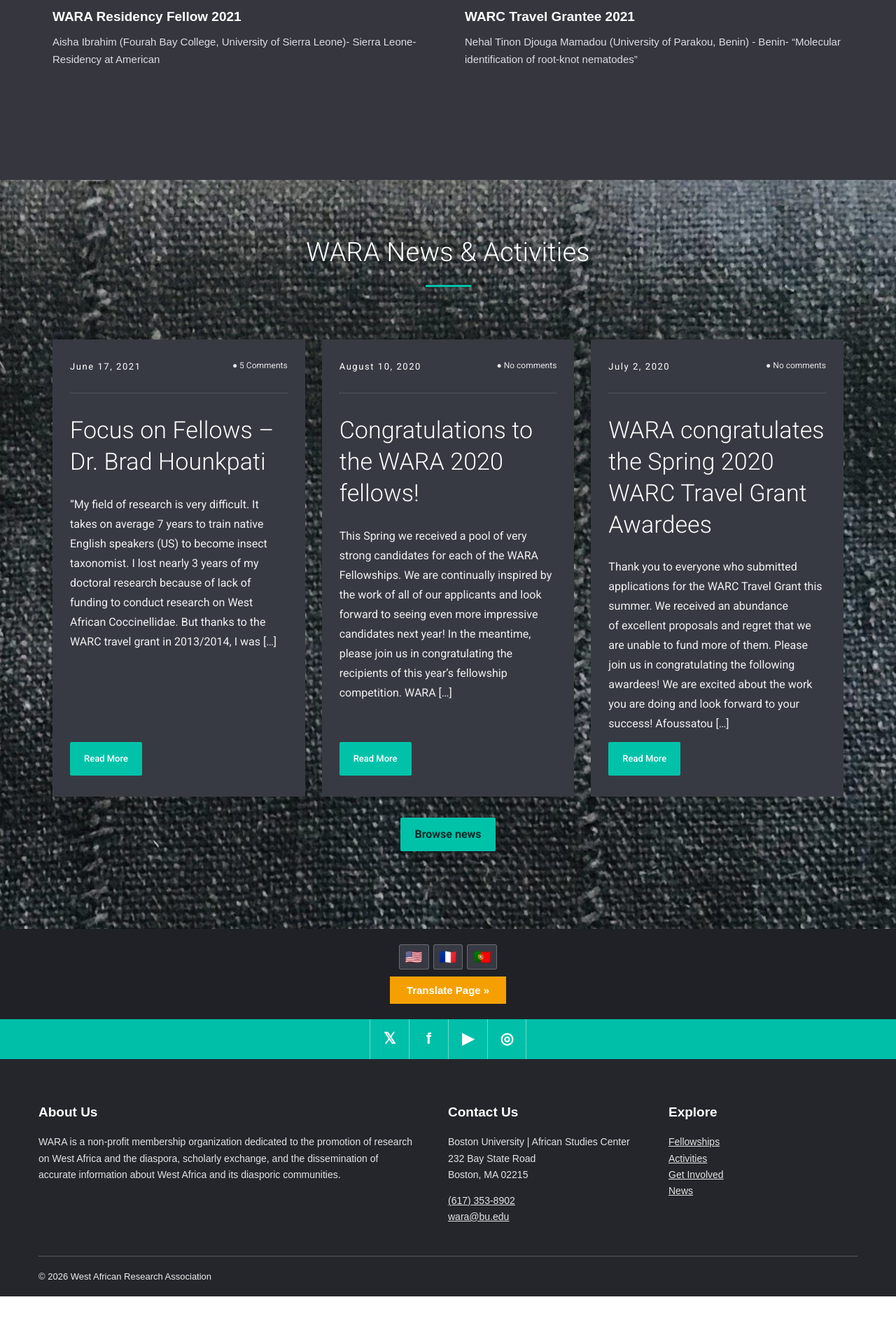
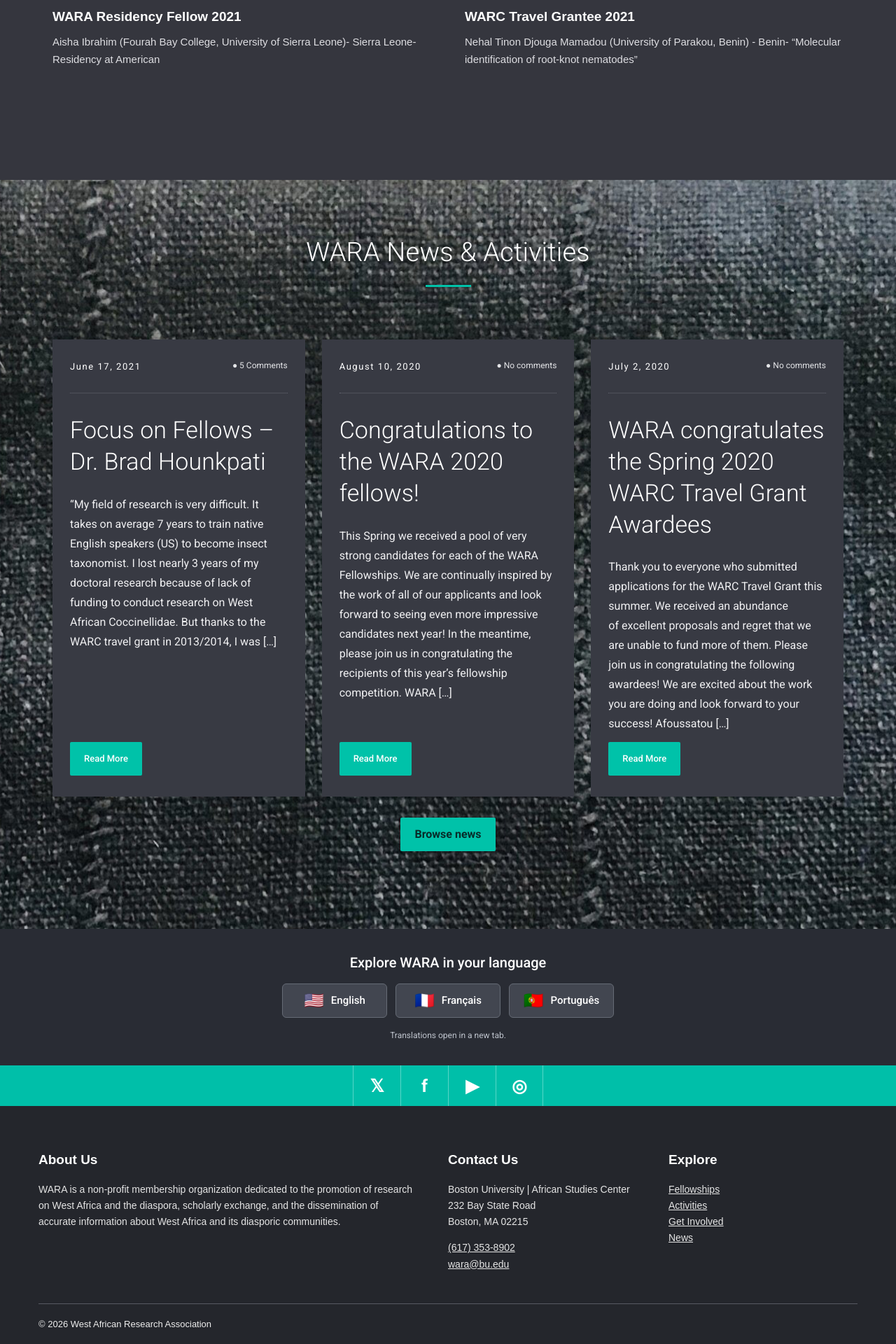
Before and after one commit to warawebsite/westafricanresearchassociation, a Jekyll site: the page built from docs/index.html, in a window 1280 px wide. Shown: the part 2285-4205 px from the top of the page at 70% size. Built offline with Jekyll 4.4.1, drawn with Linux system fonts in a browser that asks for light colours; before the commit the page ends 4137 px from its top, so only the background shows below that.

Commit message:
Improve global language selector and social media UX

```diff
--- a/docs/_layouts/default.html
+++ b/docs/_layouts/default.html
@@ -8,37 +8,59 @@
 <link rel="stylesheet" href="{{ '/assets/css/wara-staff-page.css' | relative_url }}">
 <link rel="stylesheet" href="{{ '/assets/css/wara-partner-page.css' | relative_url }}">
 <link rel="stylesheet" href="{{ '/assets/css/wara-chiwara-page.css' | relative_url }}">
-</head><body>{% include header.html %}<main id="content">{{ content }}</main><!-- WARA GLOBAL TRANSLATION AND SOCIAL LINKS -->
-<div class="wara-global-tools">
+<link rel="stylesheet" href="{{ '/assets/css/wara-global-tools.css' | relative_url }}">
+</head><body>{% include header.html %}<main id="content">{{ content }}</main>
 
-  <div class="wara-translate">
-    <div class="wara-language-options" aria-label="Translation languages">
-      <a href="#" data-wara-lang="en" aria-label="English" title="English">🇺🇸</a>
-      <a href="#" data-wara-lang="fr" aria-label="French" title="French">🇫🇷</a>
-      <a href="#" data-wara-lang="pt" aria-label="Portuguese" title="Portuguese">🇵🇹</a>
+<!-- WARA GLOBAL TRANSLATION AND SOCIAL LINKS -->
+<section class="wara-global-tools" aria-label="Language and social media">
+
+  <div class="wara-global-language">
+    <p class="wara-global-language-title">
+      Explore WARA in your language
+    </p>
+
+    <div class="wara-language-options" aria-label="Choose a language">
+      <a href="#" data-wara-lang="en" aria-label="English">
+        <span aria-hidden="true">🇺🇸</span>
+        <span>English</span>
+      </a>
+
+      <a href="#" data-wara-lang="fr" aria-label="Français">
+        <span aria-hidden="true">🇫🇷</span>
+        <span>Français</span>
+      </a>
+
+      <a href="#" data-wara-lang="pt" aria-label="Português">
+        <span aria-hidden="true">🇵🇹</span>
+        <span>Português</span>
+      </a>
     </div>
-    <button type="button" class="wara-translate-trigger"
-            aria-expanded="true">Translate Page »</button>
+
+    <p class="wara-language-note">
+      Translations open in a new tab.
+    </p>
   </div>
 
-  <nav class="wara-social-bar" aria-label="WARA social media">
+  <nav class="wara-social-bar" aria-label="Follow WARA">
     <a href="https://twitter.com/west_wara"
        target="_blank" rel="noopener noreferrer"
        aria-label="WARA on X">𝕏</a>
+
     <a href="https://www.facebook.com/west.african.research.association/"
        target="_blank" rel="noopener noreferrer"
        aria-label="WARA on Facebook">f</a>
+
     <a href="https://www.youtube.com/channel/UC1sqLyfshzln_CVtebdWCxg"
        target="_blank" rel="noopener noreferrer"
        aria-label="WARA on YouTube">▶</a>
+
     <a href="https://www.instagram.com/warawarc"
        target="_blank" rel="noopener noreferrer"
        aria-label="WARA on Instagram">◎</a>
   </nav>
 
-</div>
+</section>
 <!-- END WARA GLOBAL TOOLS -->
-
 {% include footer.html %}
 
 
--- /dev/null
+++ b/docs/assets/css/wara-global-tools.css
@@ -0,0 +1,155 @@
+
+/* WARA GLOBAL LANGUAGE AND SOCIAL BAR */
+/* Scoped styles to avoid conflicts with existing site CSS */
+
+.wara-global-tools,
+.wara-global-tools * {
+  box-sizing: border-box;
+}
+
+.wara-global-tools {
+  display: block;
+  width: 100%;
+  margin: 0;
+  padding: 0;
+  background: #292c34;
+  color: #fff;
+  font-family: Roboto, Arial, sans-serif;
+}
+
+.wara-global-tools .wara-global-language {
+  display: flex;
+  flex-direction: column;
+  align-items: center;
+  justify-content: center;
+  gap: 16px;
+  padding: 34px 20px;
+  text-align: center;
+  background: #292c34;
+}
+
+.wara-global-tools .wara-global-language-title {
+  margin: 0;
+  color: #fff;
+  font-size: 20px;
+  font-weight: 500;
+  line-height: 1.4;
+}
+
+.wara-global-tools .wara-language-options {
+  display: flex;
+  justify-content: center;
+  align-items: stretch;
+  flex-wrap: wrap;
+  gap: 12px;
+  width: 100%;
+}
+
+.wara-global-tools .wara-language-options a {
+  display: inline-flex;
+  justify-content: center;
+  align-items: center;
+  gap: 10px;
+  min-height: 48px;
+  min-width: 150px;
+  padding: 12px 18px;
+  border: 1px solid #666b75;
+  border-radius: 6px;
+  background: #424650;
+  color: #fff;
+  text-decoration: none;
+  font-size: 15px;
+  font-weight: 500;
+  line-height: 1.3;
+  transition: background .2s ease, border-color .2s ease;
+}
+
+.wara-global-tools .wara-language-options a:hover,
+.wara-global-tools .wara-language-options a:focus-visible {
+  background: #515963;
+  border-color: #35d5bf;
+  color: #fff;
+  text-decoration: none;
+}
+
+.wara-global-tools .wara-language-options a span:first-child {
+  font-size: 23px;
+  line-height: 1;
+}
+
+.wara-global-tools .wara-language-note {
+  margin: 0;
+  color: #bfc4cd;
+  font-size: 12px;
+  line-height: 1.5;
+}
+
+.wara-global-tools .wara-social-bar {
+  display: flex;
+  justify-content: center;
+  align-items: stretch;
+  width: 100%;
+  min-height: 58px;
+  margin: 0;
+  padding: 0;
+  background: #00bfa9;
+}
+
+.wara-global-tools .wara-social-bar a {
+  display: flex;
+  align-items: center;
+  justify-content: center;
+  width: 68px;
+  min-height: 58px;
+  padding: 12px;
+  border-left: 1px solid rgba(255,255,255,.35);
+  color: #fff;
+  background: transparent;
+  font-size: 25px;
+  font-weight: 700;
+  line-height: 1;
+  text-decoration: none;
+  transition: background .2s ease;
+}
+
+.wara-global-tools .wara-social-bar a:last-child {
+  border-right: 1px solid rgba(255,255,255,.35);
+}
+
+.wara-global-tools .wara-social-bar a:hover,
+.wara-global-tools .wara-social-bar a:focus-visible {
+  background: #008f80;
+  color: #fff;
+  text-decoration: none;
+}
+
+.wara-global-tools a:focus-visible {
+  outline: 3px solid #fff;
+  outline-offset: 3px;
+}
+
+@media (max-width: 600px) {
+  .wara-global-tools .wara-global-language {
+    padding: 28px 14px;
+  }
+
+  .wara-global-tools .wara-global-language-title {
+    font-size: 18px;
+  }
+
+  .wara-global-tools .wara-language-options {
+    gap: 8px;
+  }
+
+  .wara-global-tools .wara-language-options a {
+    min-width: 0;
+    flex: 1 1 120px;
+    padding: 12px 10px;
+    font-size: 14px;
+  }
+
+  .wara-global-tools .wara-social-bar a {
+    width: 60px;
+    min-height: 54px;
+  }
+}
--- a/docs/assets/js/wara-global-tools.js
+++ b/docs/assets/js/wara-global-tools.js
@@ -3,10 +3,8 @@
   "use strict";
 
   document.addEventListener("DOMContentLoaded", function () {
-    var options = document.querySelector(".wara-language-options");
-    var trigger = document.querySelector(".wara-translate-trigger");
-
-    document.querySelectorAll("[data-wara-lang]").forEach(function (link) {
+    document.querySelectorAll(".wara-global-tools [data-wara-lang]")
+      .forEach(function (link) {
         link.addEventListener("click", function (event) {
           event.preventDefault();
 
@@ -17,19 +15,13 @@
             return;
           }
 
-        var url = "https://translate.google.com/translate?sl=auto&tl=" +
+          var url =
+            "https://translate.google.com/translate?sl=en&tl=" +
             encodeURIComponent(language) +
             "&u=" + encodeURIComponent(window.location.href);
 
           window.open(url, "_blank", "noopener,noreferrer");
         });
       });
-
-    if (trigger && options) {
-      trigger.addEventListener("click", function () {
-        options.hidden = !options.hidden;
-        trigger.setAttribute("aria-expanded", String(!options.hidden));
-      });
-    }
   });
 })();
```
Lines whose indentation alone changed are shown as unchanged.
